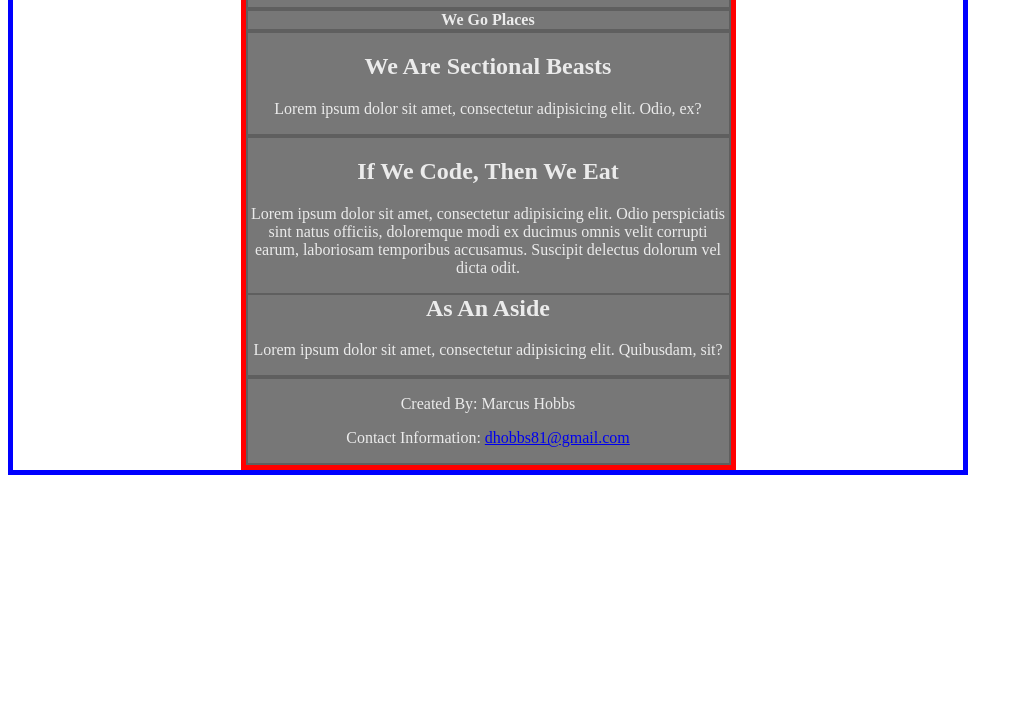
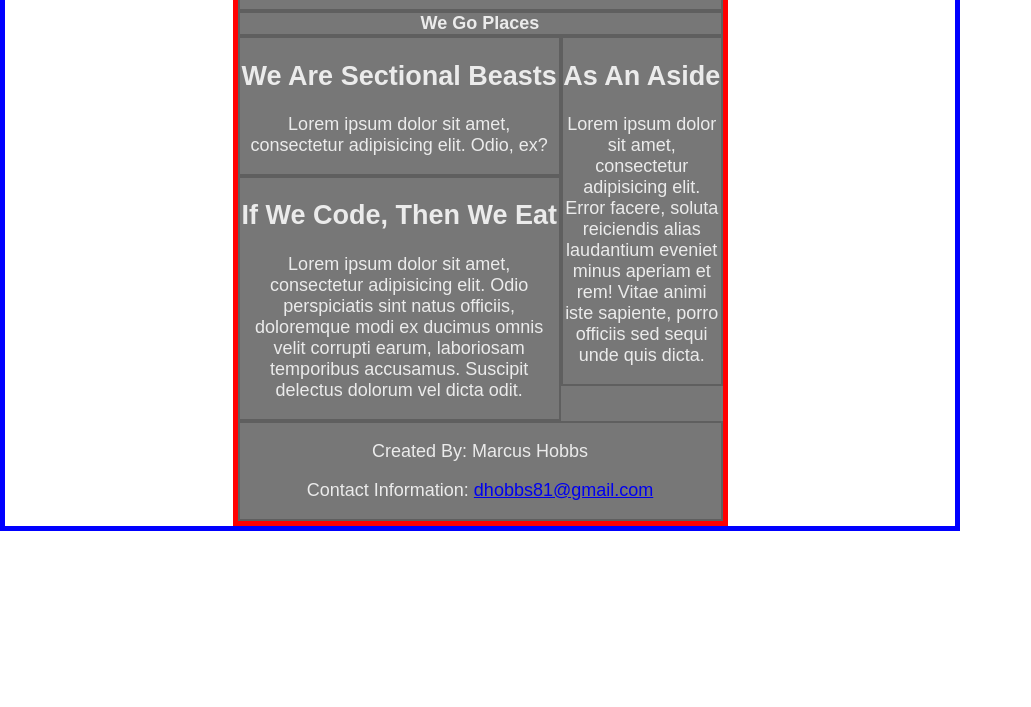
Before and after one commit to dhobbs81/HW-Wireframe, a plain HTML site: page index.html in a window 1280 px wide. Shown: the part 93-800 px from the top of the page, without its empty margins (0-1031 px from the left). Drawn offline with Linux system fonts and the light colour scheme.

Commit message:
Added two column layout

```diff
--- a/index.html
+++ b/index.html
@@ -16,6 +16,7 @@
 			<a><strong>Go</strong></a>
 			<a><strong>Places</strong></a>
 		</nav>
+		<div id="leftcol">
 			<section id="sectionstyle">
 				<h2>We Are Sectional Beasts</h2>
 				<p>Lorem ipsum dolor sit amet, consectetur adipisicing elit. Odio, ex?</p>
@@ -24,10 +25,13 @@
 				<h1>If We Code, Then We Eat</h1>
 				<p>Lorem ipsum dolor sit amet, consectetur adipisicing elit. Odio perspiciatis sint natus officiis, doloremque modi ex ducimus omnis velit corrupti earum, laboriosam temporibus accusamus. Suscipit delectus dolorum vel dicta odit.</p>
 			</article>
+		</div>
+		<div id="rightcol">
 			<aside id="asidestyle">
 				<h2>As An Aside</h2>
-			<p>Lorem ipsum dolor sit amet, consectetur adipisicing elit. Quibusdam, sit?</p>
+				<p>Lorem ipsum dolor sit amet, consectetur adipisicing elit. Error facere, soluta reiciendis alias laudantium eveniet minus aperiam et rem! Vitae animi iste sapiente, porro officiis sed sequi unde quis dicta.</p>
 			</aside>
+		</div>
 		<footer id="footerstyle">
 			<p>Created By: Marcus Hobbs</p>
 			<p>Contact Information:
--- a/style.css
+++ b/style.css
@@ -7,6 +7,8 @@
 body {
 	width: 960px;
 	border: 5px solid blue;
+	margin: 0px;
+	padding: 0px;
 }
 
 .sections {
@@ -15,6 +17,8 @@ body {
 	border: 5px solid red;
 	background-color: #777;
 	color: #ebebeb;
+	font-family: 'Arial', 'Helvetica Neue', Helvetica, sans-serif;
+	font-size: 18px;
 }
 
 .sections:after {
@@ -31,6 +35,16 @@ body {
 	border: 2px solid #5f5f5f;
 }
 
+#leftcol {
+	width: 66.666%;
+	float: left;
+}
+
+#rightcol {
+	width: 33.333%;
+	float: right;
+}
+
 #asidestyle {
 	border: 2px solid #5f5f5f;
 }
@@ -40,7 +54,6 @@ body {
 }
 
 #articlestyle {
-	float: left;
 	border: 2px solid #5f5f5f;
 }
 
```
Lines whose indentation alone changed are shown as unchanged.
